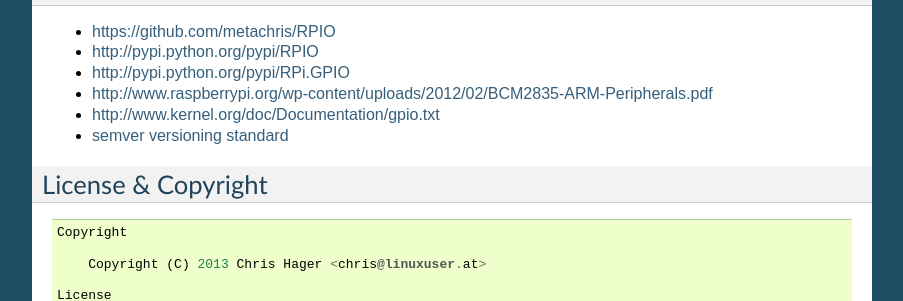
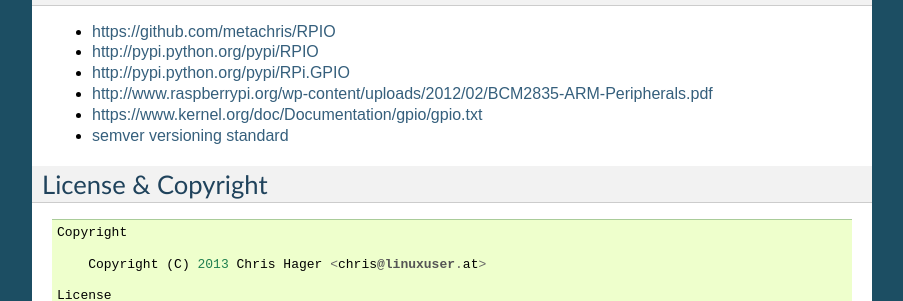
Before and after one commit to metachris/RPIO, a Sphinx documentation site: the page built from documentation/source/index.rst, in a window 1280 px wide and 900 px high, scrolled down 1427 px. Shown: the part 154-455 px from the top of the window, without its empty margins (198-1101 px from the left). Built offline with Sphinx 7.4.7, drawn with Linux system fonts in a browser that asks for light colours; some of the changed lines change nothing that is shown.

Commit message:
fix link to kernel.org GPIO docs

```diff
--- a/documentation/source/index.rst
+++ b/documentation/source/index.rst
@@ -83,7 +83,7 @@ Links
 * http://pypi.python.org/pypi/RPIO
 * http://pypi.python.org/pypi/RPi.GPIO
 * http://www.raspberrypi.org/wp-content/uploads/2012/02/BCM2835-ARM-Peripherals.pdf
-* http://www.kernel.org/doc/Documentation/gpio.txt
+* https://www.kernel.org/doc/Documentation/gpio/gpio.txt
 * `semver versioning standard <http://semver.org/>`_
 
 
```
